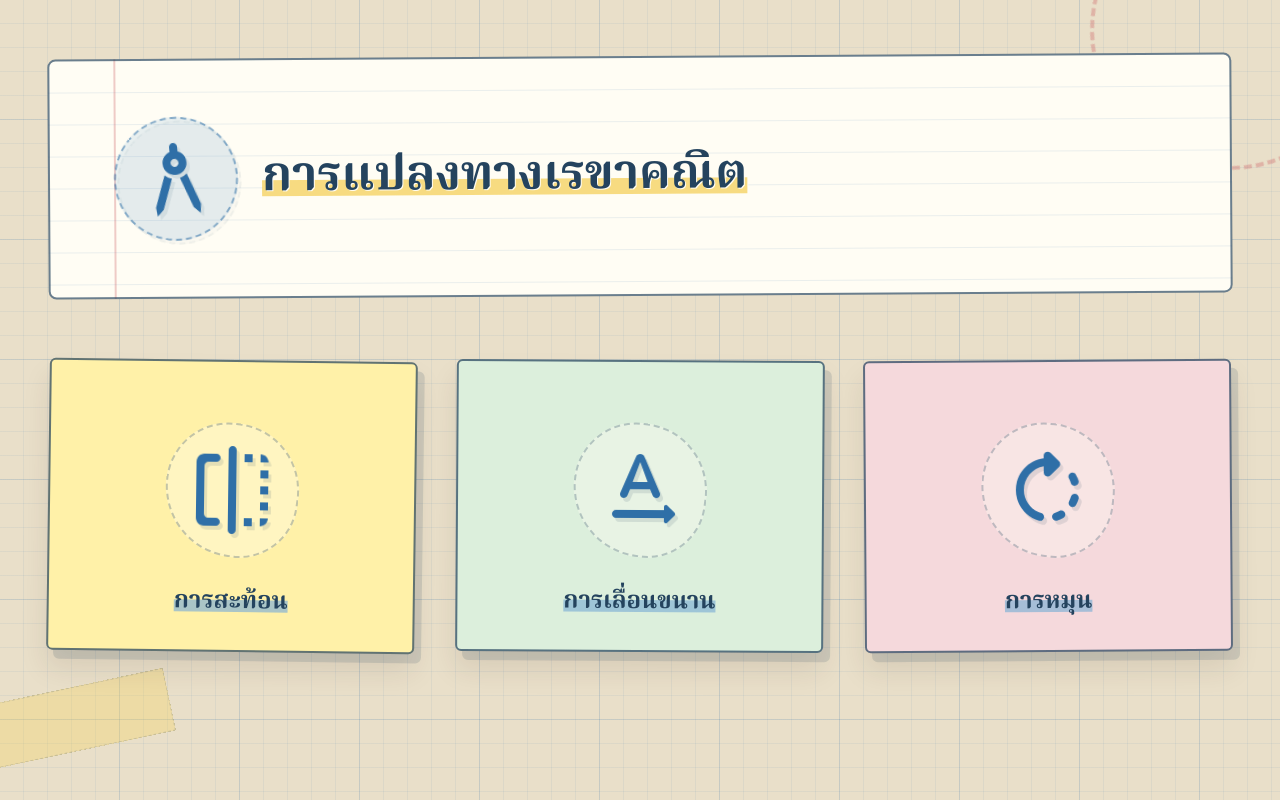
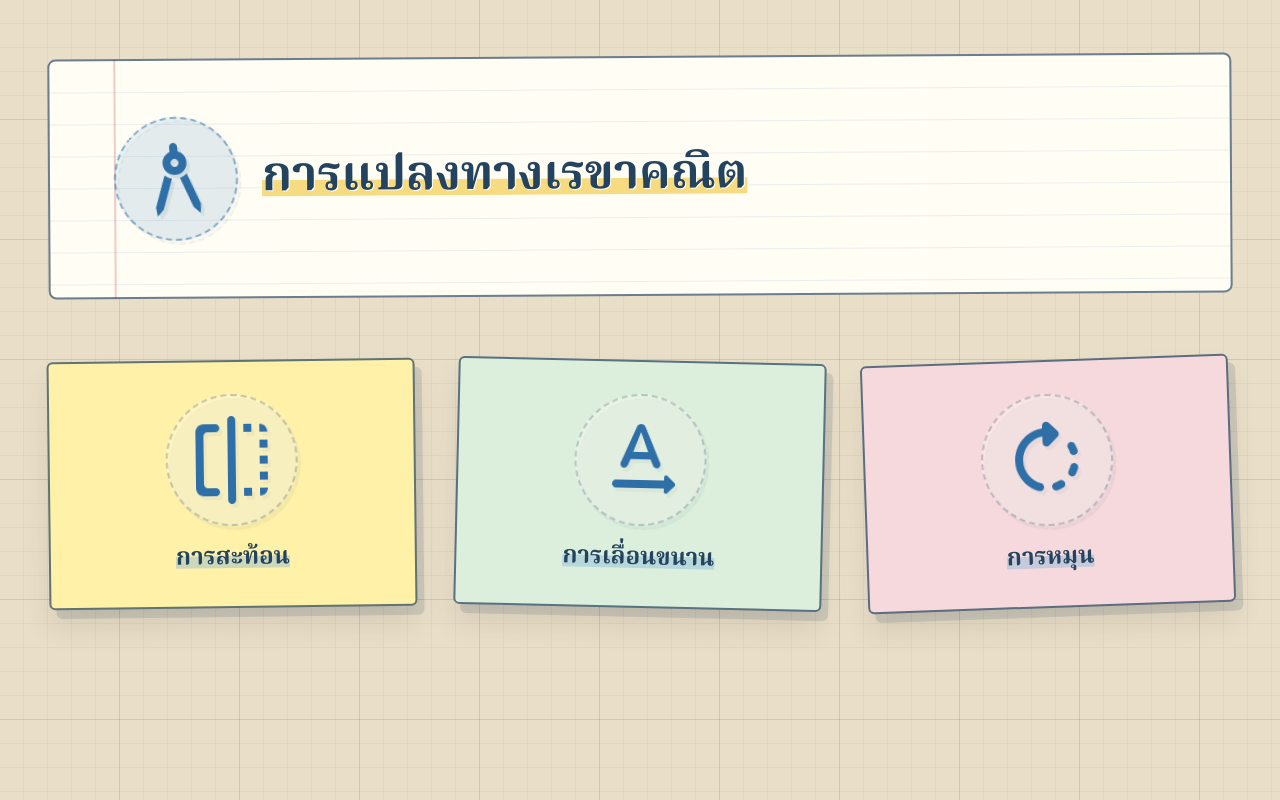
Before and after one commit to Eurydia/project-geometric-transformation-explorer, a React (Vite) app: page / in a window 1280 px wide. Built offline with nearby package versions, Linux system fonts and the light colour scheme; what better-react-mathjax would draw is missing.

Commit message:
sx props were a mess, made it tolerable by collapsing some css properties into shorthands

```diff
--- a/package.json
+++ b/package.json
@@ -20,8 +20,6 @@
     "@tanstack/react-router-devtools": "^1.167.0",
     "better-react-mathjax": "^3.0.1",
     "desmos": "^1.5.4",
-    "fp-ts": "^2.16.11",
-    "lodash": "^4.18.1",
     "react": "^19.2.8",
     "react-dom": "^19.2.8",
     "zod": "^4.4.3"
@@ -30,7 +28,6 @@
     "@eslint/js": "^10.0.1",
     "@tanstack/router-plugin": "^1.168.23",
     "@types/desmos": "^1.11.0",
-    "@types/lodash": "^4.17.24",
     "@types/react": "^19.2.17",
     "@types/react-dom": "^19.2.3",
     "@vitejs/plugin-react": "^6.0.4",
--- a/src/components/surface/Collapsible.tsx
+++ b/src/components/surface/Collapsible.tsx
@@ -1,12 +1,18 @@
 import Collapse from "@mui/material/Collapse";
 import Stack from "@mui/material/Stack";
 import Typography from "@mui/material/Typography";
-import { memo, useCallback, useState, type FC, type ReactNode } from "react";
+import {
+  memo,
+  useCallback,
+  useState,
+  type FC,
+  type PropsWithChildren,
+  type ReactNode,
+} from "react";
 
-type Props = { title: ReactNode; children: ReactNode };
-export const Collapsible: FC<Props> = memo(({ children, title }) => {
+export const Collapsible: FC<PropsWithChildren<{ title: ReactNode }>> = memo(
+  ({ children, title }) => {
     const [open, setOpen] = useState(false);
-
     const handleToggle = useCallback(() => setOpen((prev) => !prev), []);
     return (
       <Stack
@@ -38,9 +44,7 @@ export const Collapsible: FC<Props> = memo(({ children, title }) => {
               cursor: "pointer",
               color: theme.palette.primary.dark,
               fontWeight: 700,
-            ":hover": {
               textDecorationLine: "underline",
-            },
             })}
           >
             {open ? `(ซ่อน)` : `(แสดง)`}
@@ -49,4 +53,5 @@ export const Collapsible: FC<Props> = memo(({ children, title }) => {
         <Collapse in={open}>{children}</Collapse>
       </Stack>
     );
-});
+  },
+);
--- a/src/components/surface/DoodleIconFrame.tsx
+++ b/src/components/surface/DoodleIconFrame.tsx
@@ -1,61 +1,24 @@
-import { alpha, Box } from "@mui/material";
+import Box from "@mui/material/Box";
 import type { FC, ReactNode } from "react";
 
 export const DoodleIconFrame: FC<{ children: ReactNode }> = ({ children }) => (
   <Box
-    sx={(theme) => ({
-      position: "relative",
-      flexGrow: 1,
-      flexBasis: 0,
-      paddingTop: { xs: theme.spacing(4), md: theme.spacing(6) },
-      paddingRight: { xs: theme.spacing(4), md: theme.spacing(6) },
-      paddingBottom: { xs: theme.spacing(4), md: theme.spacing(6) },
-      paddingLeft: { xs: theme.spacing(4), md: theme.spacing(6) },
+    sx={(t) => ({
+      padding: { xs: t.spacing(1), md: t.spacing(2) },
+      backgroundColor: t.alpha(t.palette.scrapbook.paper, 0.34),
       display: "flex",
-      alignItems: "center",
-      justifyContent: "center",
+      color: t.palette.primary.main,
+      fontSize: {
+        xs: t.typography.h2.fontSize,
+        md: t.typography.h1.fontSize,
+      },
+      filter: `drop-shadow(${t.spacing(0.375)} ${t.spacing(0.5)} 0 ${t.alpha(t.palette.scrapbook.ink, 0.12)})`,
+      borderWidth: 2,
+      borderStyle: "dashed",
+      borderColor: t.alpha(t.palette.scrapbook.ink, 0.27),
+      borderRadius: "50%",
     })}
   >
-    <Box
-      aria-hidden
-      sx={(theme) => ({
-        position: "absolute",
-        width: 150,
-        maxWidth: "70%",
-        aspectRatio: "1",
-        backgroundColor: alpha(theme.palette.scrapbook.paper, 0.34),
-        borderTopWidth: 2,
-        borderTopStyle: "dashed",
-        borderTopColor: alpha(theme.palette.scrapbook.ink, 0.27),
-        borderRightWidth: 2,
-        borderRightStyle: "dashed",
-        borderRightColor: alpha(theme.palette.scrapbook.ink, 0.27),
-        borderBottomWidth: 2,
-        borderBottomStyle: "dashed",
-        borderBottomColor: alpha(theme.palette.scrapbook.ink, 0.27),
-        borderLeftWidth: 2,
-        borderLeftStyle: "dashed",
-        borderLeftColor: alpha(theme.palette.scrapbook.ink, 0.27),
-        borderTopLeftRadius: "48%",
-        borderTopRightRadius: "52%",
-        borderBottomRightRadius: "45%",
-        borderBottomLeftRadius: "55%",
-        transform: "rotate(7deg)",
-      })}
-    />
-    <Box
-      sx={(theme) => ({
-        zIndex: 1,
-        display: "flex",
-        color: theme.palette.primary.main,
-        fontSize: {
-          xs: theme.typography.h2.fontSize,
-          md: theme.typography.h1.fontSize,
-        },
-        filter: `drop-shadow(${theme.spacing(0.375)} ${theme.spacing(0.5)} 0 ${alpha(theme.palette.scrapbook.ink, 0.12)})`,
-      })}
-    >
-      {children}
-    </Box>
+    {children}
   </Box>
 );
--- a/src/components/surface/ScrapbookBackdrop.tsx
+++ b/src/components/surface/ScrapbookBackdrop.tsx
@@ -1,75 +1,26 @@
 import { alpha, Box } from "@mui/material";
 import type { FC, ReactNode } from "react";
 
-export const ScrapbookBackdrop: FC<{ children: ReactNode }> = ({ children }) => (
+export const ScrapbookBackdrop: FC<{ children: ReactNode }> = ({
+  children,
+}) => (
   <Box
     sx={(theme) => ({
       position: "relative",
       isolation: "isolate",
       minHeight: "100vh",
-      overflowX: "hidden",
-      overflowY: "hidden",
       color: theme.palette.text.primary,
       backgroundColor: theme.palette.scrapbook.desk,
-      backgroundImage: `
-        linear-gradient(${alpha(theme.palette.scrapbook.blue, 0.13)} ${theme.spacing(0.125)}, ${alpha(theme.palette.scrapbook.paper, 0)} ${theme.spacing(0.125)}),
-        linear-gradient(90deg, ${alpha(theme.palette.scrapbook.blue, 0.13)} ${theme.spacing(0.125)}, ${alpha(theme.palette.scrapbook.paper, 0)} ${theme.spacing(0.125)}),
-        linear-gradient(${alpha(theme.palette.scrapbook.blue, 0.065)} ${theme.spacing(0.125)}, ${alpha(theme.palette.scrapbook.paper, 0)} ${theme.spacing(0.125)}),
-        linear-gradient(90deg, ${alpha(theme.palette.scrapbook.blue, 0.065)} ${theme.spacing(0.125)}, ${alpha(theme.palette.scrapbook.paper, 0)} ${theme.spacing(0.125)})
-      `,
+      backgroundImage: [
+        `linear-gradient(${alpha(theme.palette.scrapbook.blue, 0.13)} ${theme.spacing(0.125)}, ${alpha(theme.palette.scrapbook.paper, 0)} ${theme.spacing(0.125)})`,
+        `linear-gradient(90deg, ${alpha(theme.palette.scrapbook.blue, 0.13)} ${theme.spacing(0.125)}, ${alpha(theme.palette.scrapbook.paper, 0)} ${theme.spacing(0.125)})`,
+        `linear-gradient(${alpha(theme.palette.scrapbook.blue, 0.065)} ${theme.spacing(0.125)}, ${alpha(theme.palette.scrapbook.paper, 0)} ${theme.spacing(0.125)})`,
+        `linear-gradient(90deg, ${alpha(theme.palette.scrapbook.blue, 0.065)} ${theme.spacing(0.125)}, ${alpha(theme.palette.scrapbook.paper, 0)} ${theme.spacing(0.125)})`,
+      ].join(","),
       backgroundPosition: theme.spacing(-0.125, -0.125),
       backgroundSize: {
         xs: `${theme.spacing(12)} ${theme.spacing(12)}, ${theme.spacing(12)} ${theme.spacing(12)}, ${theme.spacing(3)} ${theme.spacing(3)}, ${theme.spacing(3)} ${theme.spacing(3)}`,
         md: `${theme.spacing(15)} ${theme.spacing(15)}, ${theme.spacing(15)} ${theme.spacing(15)}, ${theme.spacing(3)} ${theme.spacing(3)}, ${theme.spacing(3)} ${theme.spacing(3)}`,
-      },
-      "::before": {
-        position: "fixed",
-        zIndex: -1,
-        width: { xs: 190, md: 280 },
-        height: { xs: 190, md: 280 },
-        content: '""',
-        borderTopWidth: 4,
-        borderTopStyle: "dashed",
-        borderTopColor: alpha(theme.palette.scrapbook.red, 0.32),
-        borderRightWidth: 4,
-        borderRightStyle: "dashed",
-        borderRightColor: alpha(theme.palette.scrapbook.red, 0.32),
-        borderBottomWidth: 4,
-        borderBottomStyle: "dashed",
-        borderBottomColor: alpha(theme.palette.scrapbook.red, 0.32),
-        borderLeftWidth: 4,
-        borderLeftStyle: "dashed",
-        borderLeftColor: alpha(theme.palette.scrapbook.red, 0.32),
-        borderTopLeftRadius: "50%",
-        borderTopRightRadius: "50%",
-        borderBottomRightRadius: "50%",
-        borderBottomLeftRadius: "50%",
-        top: -110,
-        right: -90,
-        transform: "rotate(16deg)",
-      },
-      "::after": {
-        position: "fixed",
-        zIndex: -1,
-        width: 240,
-        height: 64,
-        content: '""',
-        left: -68,
-        bottom: 44,
-        backgroundColor: alpha(theme.palette.scrapbook.yellow, 0.3),
-        borderTopWidth: 1,
-        borderTopStyle: "dashed",
-        borderTopColor: alpha(theme.palette.scrapbook.ink, 0.18),
-        borderRightWidth: 1,
-        borderRightStyle: "dashed",
-        borderRightColor: alpha(theme.palette.scrapbook.ink, 0.18),
-        borderBottomWidth: 1,
-        borderBottomStyle: "dashed",
-        borderBottomColor: alpha(theme.palette.scrapbook.ink, 0.18),
-        borderLeftWidth: 1,
-        borderLeftStyle: "dashed",
-        borderLeftColor: alpha(theme.palette.scrapbook.ink, 0.18),
-        transform: "rotate(-12deg)",
       },
     })}
   >
--- a/src/hooks/useDesmos.ts
+++ b/src/hooks/useDesmos.ts
@@ -1,5 +1,4 @@
 import { theme } from "@/theme";
-import _ from "lodash";
 import { useRef, useEffect, useCallback } from "react";
 
 type AddPointOptions = {
@@ -22,8 +21,8 @@ export const useDesmos = (selector: string) => {
       d.setExpression({
         latex: `P_{${varName}} =
           \\left[
-            ${_.range(pointCount)
-              .map((index) => `${varName}_{${index}}`)
+            ${Array.from({ length: pointCount })
+              .map((_, index) => `${varName}_{${index}}`)
               .join(",")}
           \\right]`,
         hidden: true,
--- a/src/routes/index.tsx
+++ b/src/routes/index.tsx
@@ -26,21 +26,21 @@ const ITEMS: {
     path: "/reflection",
     icon: <FlipRounded fontSize="inherit" />,
     tone: "yellowPale",
-    rotation: 0.75,
+    rotation: -0.7,
   },
   {
     label: "การเลื่อนขนาน",
     path: "/translation",
     icon: <TextRotationNoneRounded fontSize="inherit" />,
     tone: "green",
-    rotation: 0.35,
+    rotation: 1.3,
   },
   {
     label: "การหมุน",
     path: "/rotation",
     icon: <RotateRightRounded fontSize="inherit" />,
     tone: "pink",
-    rotation: -0.4,
+    rotation: -2,
   },
 ] as const;
 
@@ -127,7 +127,7 @@ function RouteComponent() {
                     padding: { xs: t.spacing(3), md: t.spacing(4) },
                   })}
                 >
-                  <Stack sx={{ alignItems: "center" }}>
+                  <Stack sx={{ alignItems: "center" }} spacing={2}>
                     <DoodleIconFrame>{icon}</DoodleIconFrame>
                     <Stack>
                       <Typography
@@ -137,7 +137,7 @@ function RouteComponent() {
                           fontWeight: 700,
                           textDecorationColor: t.alpha(
                             t.palette.scrapbook.blueSoft,
-                            0.68,
+                            0.4,
                           ),
                           textDecorationLine: "underline",
                           textDecorationSkipInk: "none",
```
Also changed, not shown: 1 other file (tests, documents, lock files or other folders). Lines whose indentation alone changed are shown as unchanged.
